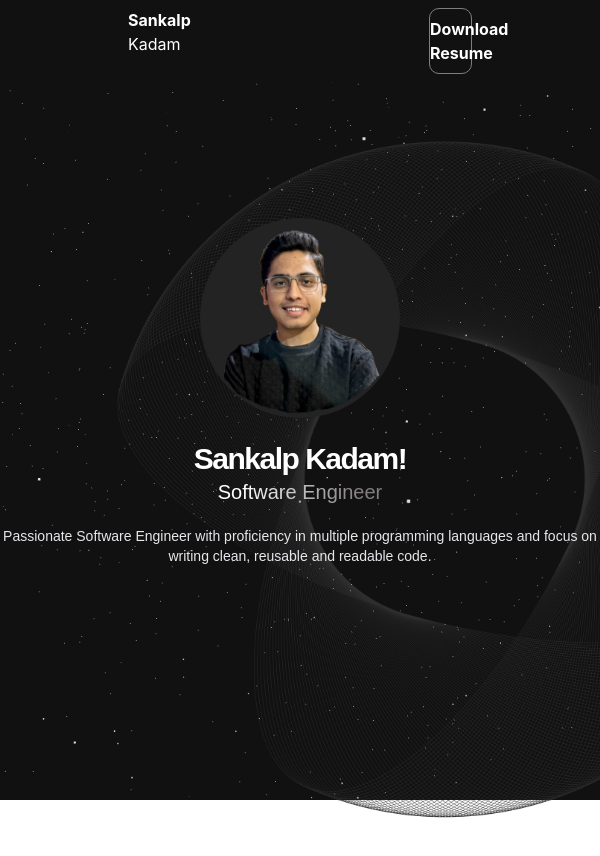
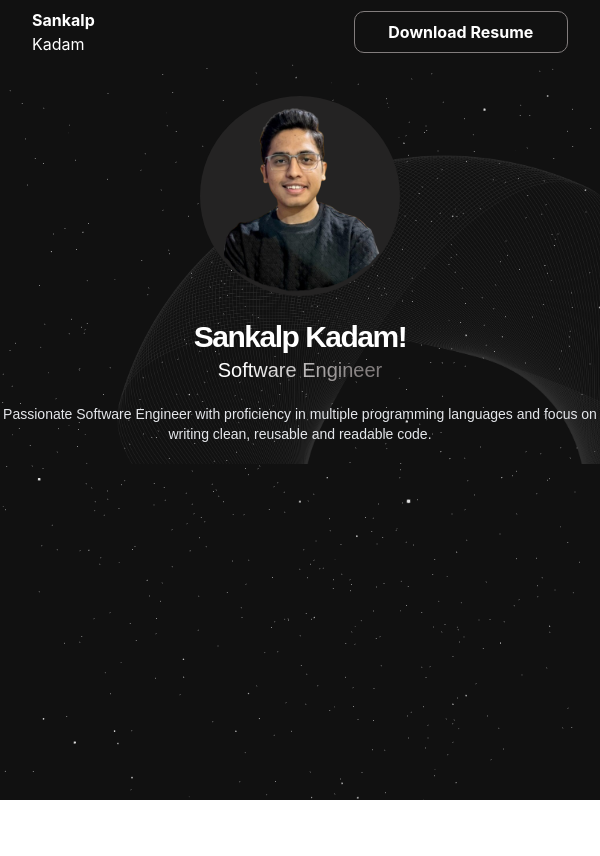
Before and after one commit to SankalpKadam/portfolio, a React (Create React App) app: page / in a window 600 px wide. Shown: the top 856 px of the page. After the commit the page ends 800 px from the top, so only its background shows below. Built offline with nearby package versions, Linux system fonts and the light colour scheme.

Commit message:
Improved the responsiveness

```diff
--- a/src/Banner/Banner.css
+++ b/src/Banner/Banner.css
@@ -6,7 +6,6 @@
     justify-content: center;
     align-items: center;
     font-family: 'Poppins', sans-serif;
-
 }
 .banner__image{
     background-color: #242323;
--- a/src/HomePage/Homepage.css
+++ b/src/HomePage/Homepage.css
@@ -2,7 +2,7 @@
     /* background-color: #111111; */
     /* overflow: scroll; */
     width: 100%;
-    height: 100%;
+    /* height: 100%; */
     background-image: url('../LooperGroup2.png');
     /* background-position: 1% 10%; */
     background-size: 120%;
--- a/src/NavbarComponent/navbar.css
+++ b/src/NavbarComponent/navbar.css
@@ -4,11 +4,11 @@
     flex-direction: row;
     align-items:flex-start;
     background-color: white;
-    padding: 0.5rem 8rem;
     background: linear-gradient(80deg, rgb(17,17,17) 60%, rgb(17,17,17) 10%);
-    backdrop-filter: blur(10px);
+    backdrop-filter: blur(40px);
     position: sticky;
     top: 0;
+    z-index: 3;
 }
 
 .navbar__logo{
@@ -24,10 +24,38 @@
 }
 .navbar__downloadBtn{
     background-color: #111111;
-    width: 25%;
-    padding: 8px 0;
+    /* width: 25%; */
+    /* padding: 8px 0; */
     text-align: center;
     font-weight: bold;
     border-radius: 10px;
     border: 1px solid #827D7D ;
 }
+
+/* Extra small devices (phones, 600px and down) */
+@media only screen and (max-width: 600px) {
+    .navbar{
+        padding: 0.5rem 2rem;
+    }
+    .navbar__downloadBtn{
+        width: 80%;
+        padding: 0;
+    }
+}
+/* Small devices (portrait tablets and large phones, 600px and up) */
+@media only screen and (min-width: 600px) {
+    .navbar{
+        padding: 0.5rem 2rem;
+        margin-bottom: 2rem;
+    }
+    .navbar__downloadBtn{
+        width: 80%;
+        padding: 8px 0;
+    }
+}
+/* Medium devices (landscape tablets, 768px and up) */
+@media only screen and (min-width: 768px) {}
+/* Large devices (laptops/desktops, 992px and up) */
+@media only screen and (min-width: 992px) {}
+/* Extra large devices (large laptops and desktops, 1200px and up) */
+@media only screen and (min-width: 1200px) {}
--- a/src/NavbarComponent/navbar.jsx
+++ b/src/NavbarComponent/navbar.jsx
@@ -8,7 +8,7 @@ const Navbar = () => {
         <p className='navbar__lastName'>Kadam</p>
       </div>
       <div className='navbar__options flex'>
-        <div className='navbar__downloadBtn'>
+        <div className='navbar__downloadBtn text-md md:text-xl'>
           Download Resume
         </div>
       </div>
```
